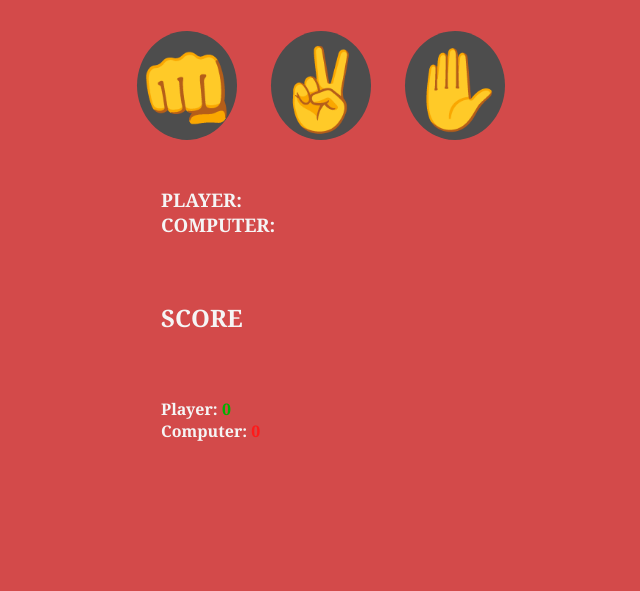
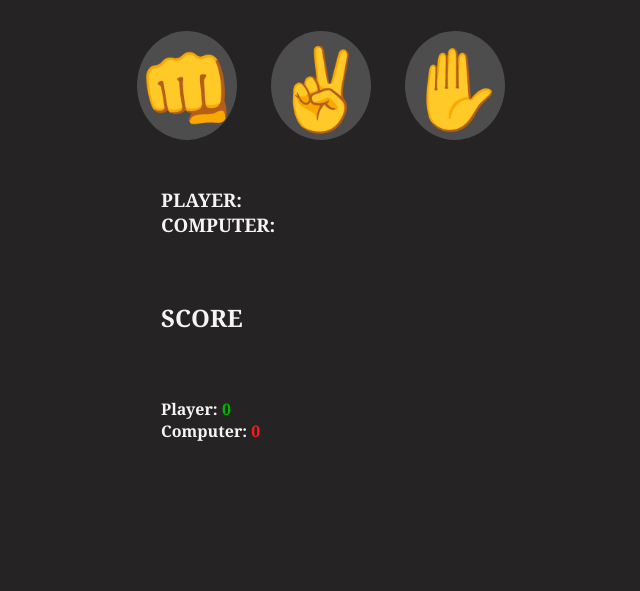
Before and after one commit to tech-Quin/janken, a plain HTML site: page index.html in a window 1280 px wide. Shown: the part 209-800 px from the top of the page, without its empty margins (319-959 px from the left). Drawn offline with Linux system fonts and the light colour scheme.

Commit message:
update in css and html

```diff
--- a/JacknPoy.css
+++ b/JacknPoy.css
@@ -8,7 +8,7 @@
 }
 
 body{
-    background-color: hsl(0, 61%, 56%);
+    background-color: hsl(0, 3%, 14%);
     display: flex;
     height: 100vh;
     gap: 2rem;
```
